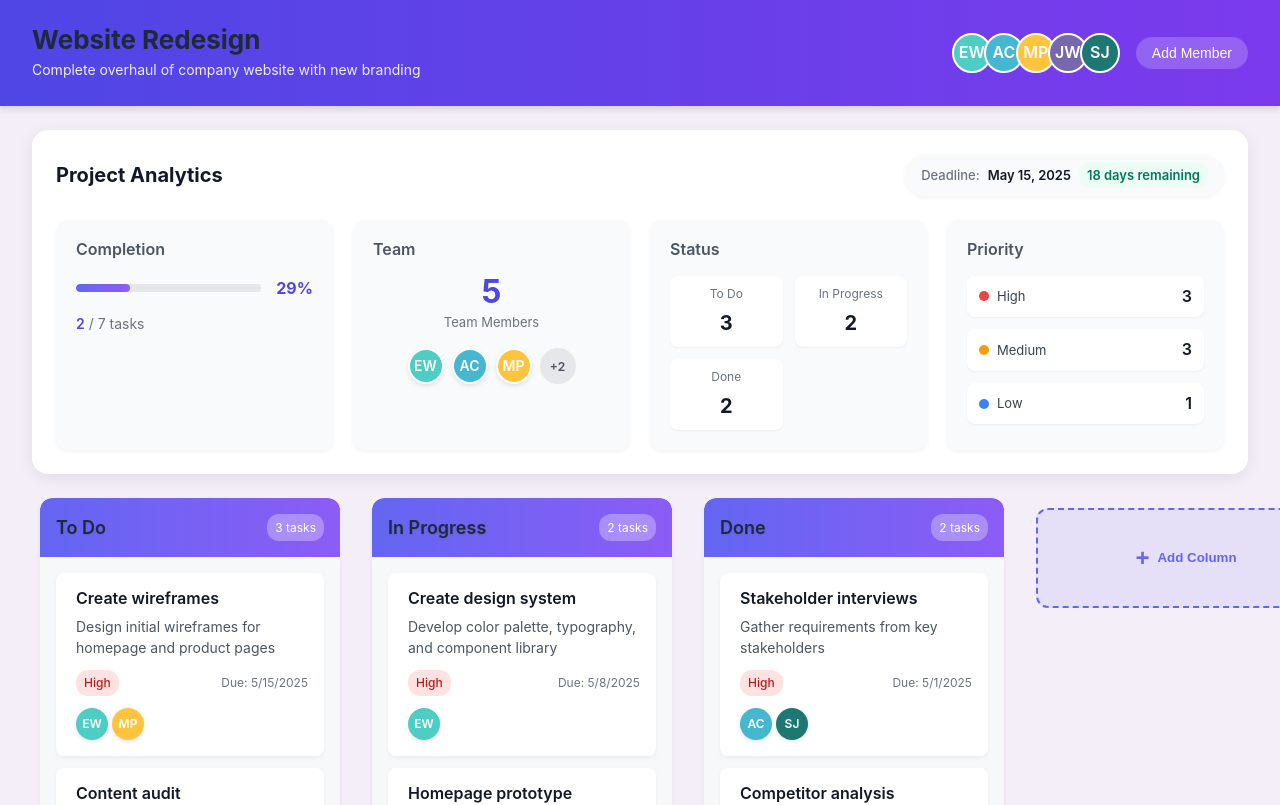
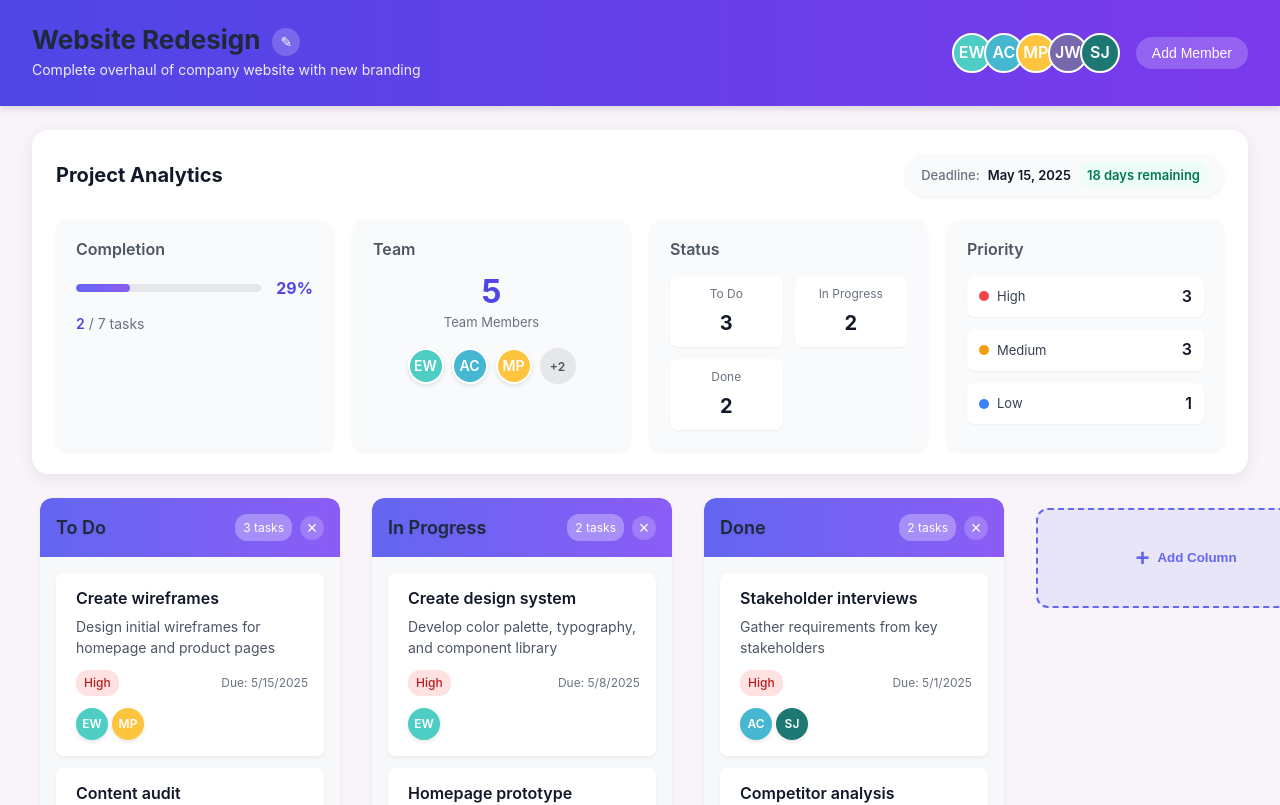
Before and after one commit to hafsa-imtiaz/worksphere-web-app, a React (Create React App) app in the folder frontend/: page /project/1 in a window 1280 px wide. Shown: the top 805 px of the page. Built offline with nearby package versions, Linux system fonts and the light colour scheme.

Commit message:
kanban board fixed

```diff
--- a/frontend/src/components/kanban.js
+++ b/frontend/src/components/kanban.js
@@ -16,7 +16,8 @@ const KanbanBoard = ({
   handleBoardDragEnd,
   handleBoardDragEnter,
   onAddTask,
-  getMemberById
+  getMemberById,
+  onDeleteBoard
 }) => {
   // Get board header style based on dragging state
   const getBoardHeaderStyle = () => {
@@ -58,9 +59,18 @@ const KanbanBoard = ({
         <h3 className={styles.boardTitle}>
           {board.title}
         </h3>
-        <span className={styles.taskCount}>
-          {board.tasks.length} {board.tasks.length === 1 ? 'task' : 'tasks'}
-        </span>
+        <div className={styles.boardActions}>
+          <span className={styles.taskCount}>
+            {board.tasks.length} {board.tasks.length === 1 ? 'task' : 'tasks'}
+          </span>
+          <button
+            className={styles.deleteButton}
+            onClick={() => onDeleteBoard(board.id)}
+            title="Delete board"
+          >
+            ×
+          </button>
+        </div>
       </div>
 
       <div
@@ -73,10 +83,26 @@ const KanbanBoard = ({
             handleTaskDragEnter(e, 0, board.id);
           }
         }}
+        onDrop={(e) => {
+          // Ensure drop events are handled properly
+          e.preventDefault();
+          if (draggingTask && board.tasks.length === 0) {
+            handleTaskDragEnter(e, 0, board.id);
+          }
+        }}
       >
         {/* Empty state message when no tasks */}
         {board.tasks.length === 0 && (
-          <div className={styles.emptyBoard}>
+          <div
+            className={styles.emptyBoard}
+            onDragOver={(e) => e.preventDefault()}
+            onDragEnter={(e) => {
+              e.preventDefault();
+              if (draggingTask) {
+                handleTaskDragEnter(e, 0, board.id);
+              }
+            }}
+          >
             <p>No tasks yet</p>
             <p>Drag tasks here or add a new one</p>
           </div>
--- a/frontend/src/css/kanban.module.css
+++ b/frontend/src/css/kanban.module.css
@@ -29,6 +29,32 @@
   align-items: center;
   cursor: grab;
   transition: background 0.3s ease;
+}
+
+.boardActions {
+  display: flex;
+  align-items: center;
+  gap: 8px;
+}
+
+.deleteButton {
+  width: 24px;
+  height: 24px;
+  border-radius: 50%;
+  background-color: rgba(255, 255, 255, 0.2);
+  color: white;
+  font-size: 18px;
+  line-height: 1;
+  display: flex;
+  align-items: center;
+  justify-content: center;
+  cursor: pointer;
+  border: none;
+  transition: background-color 0.2s ease;
+}
+
+.deleteButton:hover {
+  background-color: rgba(255, 255, 255, 0.4);
 }
 
 .boardHeader:hover {
--- a/frontend/src/css/project.module.css
+++ b/frontend/src/css/project.module.css
@@ -1,6 +1,6 @@
 .projectPage {
   min-height: 100vh;
-  background-color: #f4eef8;
+  background-color: #f8f4fa;
   display: flex;
   flex-direction: column;
 }
@@ -23,10 +23,38 @@
   margin: 0 auto;
 }
 
+.projectTitleWrapper {
+  display: flex;
+  align-items: center;
+  gap: 12px;
+}
+
 .projectTitle {
   font-size: 26px;
   font-weight: 700;
   margin: 0 0 4px 0;
+}
+
+.editButton {
+  width: 28px;
+  height: 28px;
+  border-radius: 50%;
+  background-color: rgba(255, 255, 255, 0.2);
+  border: none;
+  display: flex;
+  align-items: center;
+  justify-content: center;
+  cursor: pointer;
+  transition: background-color 0.2s ease;
+}
+
+.editButton:hover {
+  background-color: rgba(255, 255, 255, 0.3);
+}
+
+.editIcon {
+  color: white;
+  font-size: 14px;
 }
 
 .projectDescription {
--- a/frontend/src/pages/project.js
+++ b/frontend/src/pages/project.js
@@ -114,6 +114,12 @@ const ProjectPage = () => {
     dueDate: "",
     assignedTo: []
   });
+  const [showEditProjectForm, setShowEditProjectForm] = useState(false);
+  const [editedProject, setEditedProject] = useState({
+    name: "",
+    description: "",
+    deadline: ""
+  });
   const [draggingTask, setDraggingTask] = useState(false);
   const [draggingBoard, setDraggingBoard] = useState(false);
 
@@ -169,8 +175,15 @@ const ProjectPage = () => {
     const sourceBoardIndex = newBoards.findIndex(board => board.id === sourceBoardId);
     const targetBoardIndex = newBoards.findIndex(board => board.id === targetBoardId);
 
+    // Console log for debugging
+    console.log(`Moving from board ${sourceBoardId} to board ${targetBoardId}`);
+    console.log(`Board indices: source=${sourceBoardIndex}, target=${targetBoardIndex}`);
+
     // Exit if boards not found
-    if (sourceBoardIndex < 0 || targetBoardIndex < 0) return;
+    if (sourceBoardIndex < 0 || targetBoardIndex < 0) {
+      console.error("Board not found", { sourceBoardId, targetBoardId, boards: newBoards.map(b => b.id) });
+      return;
+    }
 
     // Clone tasks arrays
     const sourceTasks = [...newBoards[sourceBoardIndex].tasks];
@@ -295,7 +308,9 @@ const ProjectPage = () => {
   const handleAddBoard = (e) => {
     e.preventDefault();
     if (newBoardTitle.trim()) {
-      const newBoardId = `board-${project.boards.length + 1}`;
+      // Generate a unique ID that doesn't depend on length
+      const newBoardId = `board-${Date.now()}`;
+
       setProject({
         ...project,
         boards: [
@@ -342,6 +357,45 @@ const ProjectPage = () => {
     setShowAddTaskForm(true);
   };
 
+  // Handle delete board
+  const handleDeleteBoard = (boardId) => {
+    if (window.confirm("Are you sure you want to delete this board? All tasks in this board will be deleted.")) {
+      const updatedBoards = project.boards.filter(board => board.id !== boardId);
+      setProject({
+        ...project,
+        boards: updatedBoards
+      });
+    }
+  };
+
+  // Initialize edit project form
+  const handleShowEditProjectForm = () => {
+    const deadline = project.boards
+      .flatMap(board => board.tasks)
+      .map(task => task.dueDate)
+      .filter(date => date)
+      .sort((a, b) => new Date(b) - new Date(a))[0] || "";
+
+    setEditedProject({
+      name: project.name,
+      description: project.description,
+      deadline: deadline
+    });
+
+    setShowEditProjectForm(true);
+  };
+
+  // Handle edit project save
+  const handleEditProject = (e) => {
+    e.preventDefault();
+    setProject({
+      ...project,
+      name: editedProject.name,
+      description: editedProject.description
+    });
+    setShowEditProjectForm(false);
+  };
+
   return (
     <div className={styles.projectPage}>
       {/* Sidebar Component
@@ -350,7 +404,16 @@ const ProjectPage = () => {
       <div className={styles.projectHeader}>
         <div className={styles.projectHeaderContent}>
           <div>
-            <h1 className={styles.projectTitle}>{project.name}</h1>
+            <div className={styles.projectTitleWrapper}>
+              <h1 className={styles.projectTitle}>{project.name}</h1>
+              <button
+                className={styles.editButton}
+                onClick={handleShowEditProjectForm}
+                title="Edit project details"
+              >
+                <span className={styles.editIcon}>✎</span>
+              </button>
+            </div>
             <p className={styles.projectDescription}>{project.description}</p>
           </div>
           <div className={styles.memberSection}>
@@ -404,6 +467,7 @@ const ProjectPage = () => {
               handleBoardDragEnter={handleBoardDragEnter}
               onAddTask={handleShowAddTaskForm}
               getMemberById={getMemberById}
+              onDeleteBoard={handleDeleteBoard}
             />
           ))}
 
@@ -584,6 +648,62 @@ const ProjectPage = () => {
           </div>
         </div>
       )}
+
+      {/* Edit Project Modal */}
+      {showEditProjectForm && (
+        <div className={styles.modalOverlay}>
+          <div className={styles.modal}>
+            <h2 className={styles.modalTitle}>Edit Project Details</h2>
+            <form onSubmit={handleEditProject}>
+              <div className={styles.formGroup}>
+                <label>Project Name</label>
+                <input
+                  type="text"
+                  value={editedProject.name}
+                  onChange={(e) => setEditedProject({...editedProject, name: e.target.value})}
+                  className={styles.formInput}
+                  placeholder="Project name"
+                />
+              </div>
+              <div className={styles.formGroup}>
+                <label>Description</label>
+                <textarea
+                  value={editedProject.description}
+                  onChange={(e) => setEditedProject({...editedProject, description: e.target.value})}
+                  className={styles.formTextarea}
+                  placeholder="Project description"
+                  rows={3}
+                />
+              </div>
+              <div className={styles.formGroup}>
+                <label>Project Deadline</label>
+                <input
+                  type="date"
+                  value={editedProject.deadline}
+                  onChange={(e) => setEditedProject({...editedProject, deadline: e.target.value})}
+                  className={styles.formInput}
+                />
+                <p className={styles.helpText}>This will help track overall project progress</p>
+              </div>
+              <div className={styles.formActions}>
+                <button
+                  type="button"
+                  onClick={() => setShowEditProjectForm(false)}
+                  className={styles.cancelBtn}
+                >
+                  Cancel
+                </button>
+                <button
+                  type="submit"
+                  className={styles.confirmBtn}
+                >
+                  Save Changes
+                </button>
+              </div>
+            </form>
+          </div>
+        </div>
+      )}
     </div>
   );
 };
```
